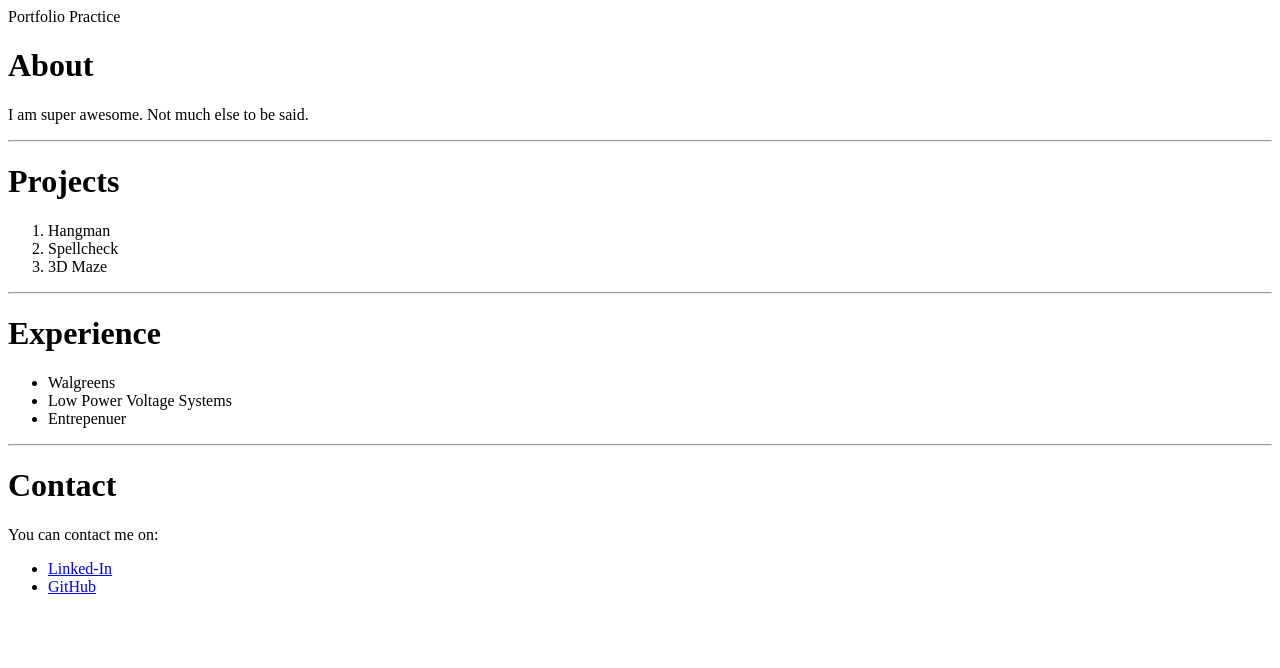
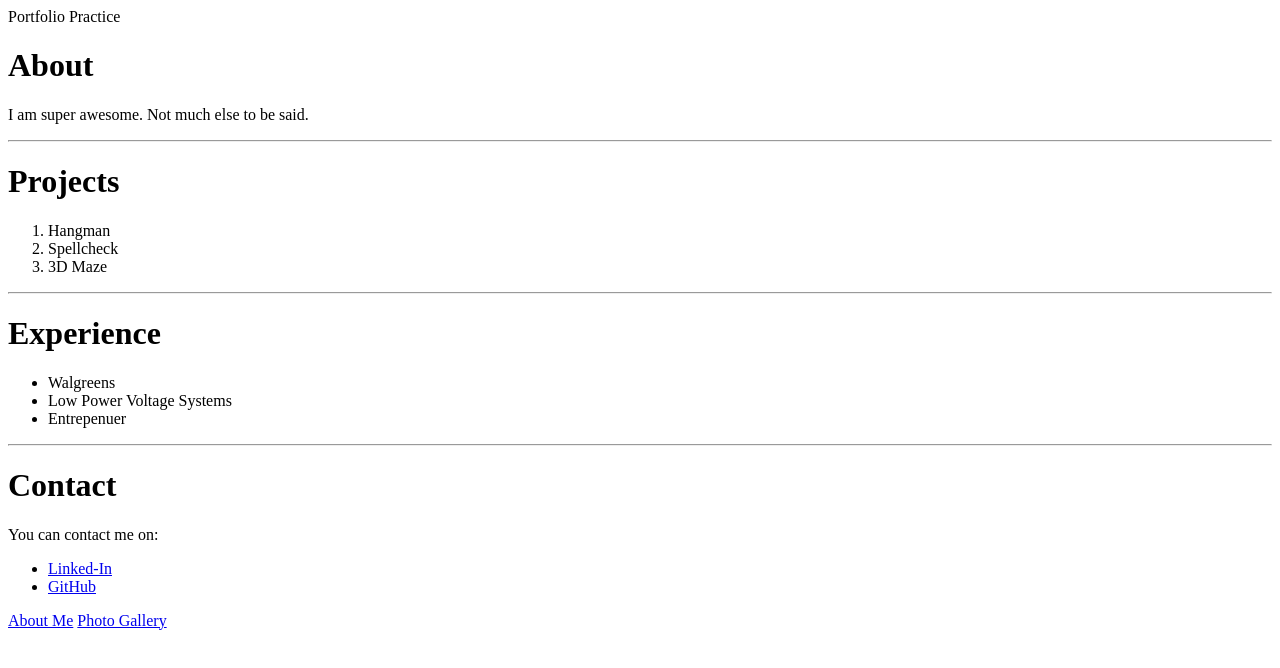
Before and after one commit to chance-robinson/portfolio, a plain HTML site: page index.html in a window 1280 px wide. Drawn offline with Linux system fonts and the light colour scheme.

Commit message:
Updated hyperlinks

```diff
--- a/index.html
+++ b/index.html
@@ -27,6 +27,8 @@ Portfolio Practice
         <li><a href="https://www.linkedin.com/in/chance-robinson/">Linked-In</a></li>
         <li><a href="https://github.com/chance-robinson">GitHub</a></li>
     </ul>
+<a href="about.html">About Me</a>
+<a href="gallery.html">Photo Gallery</a>
 </p>
 </body>
 </html>
```
